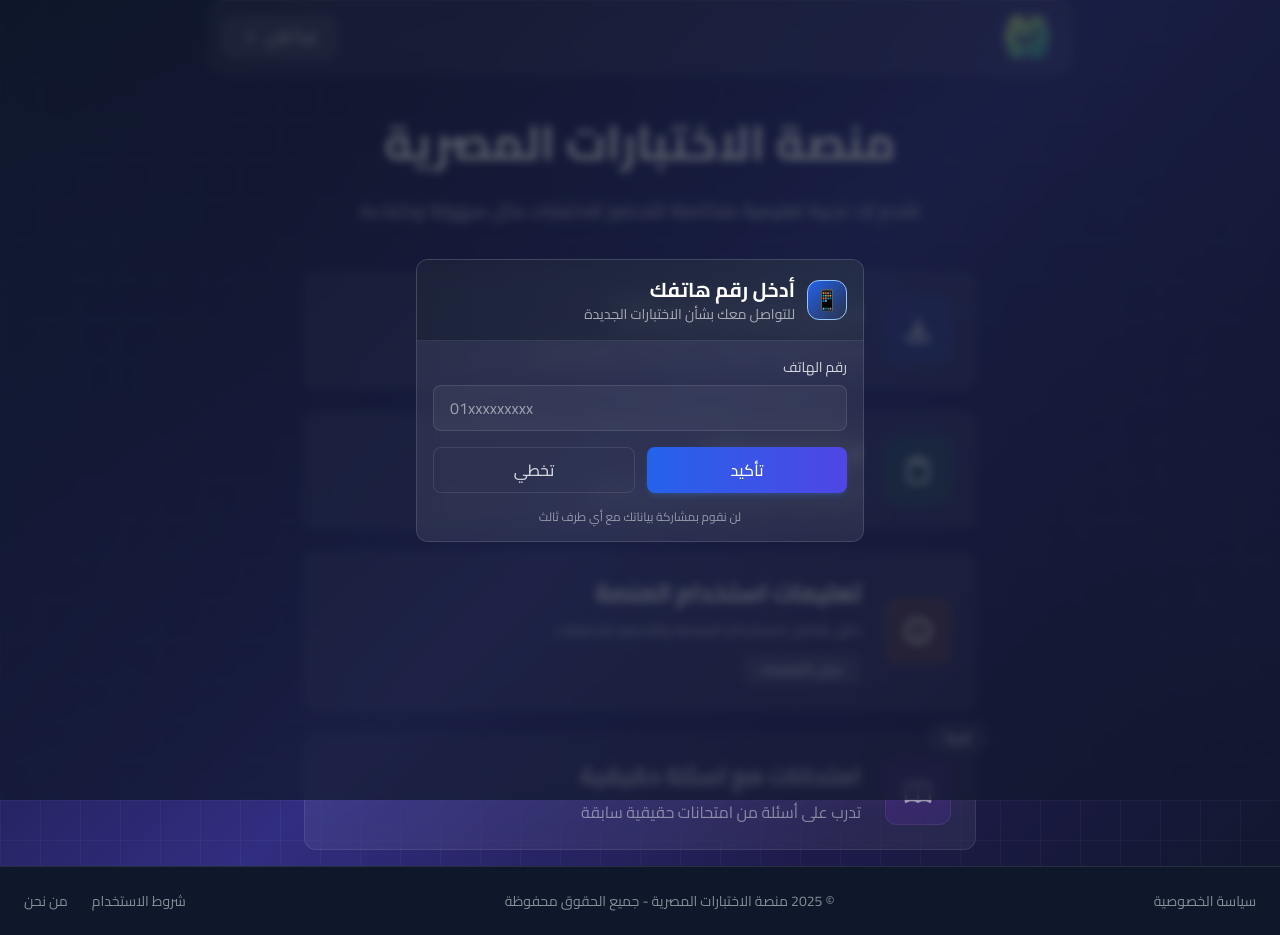
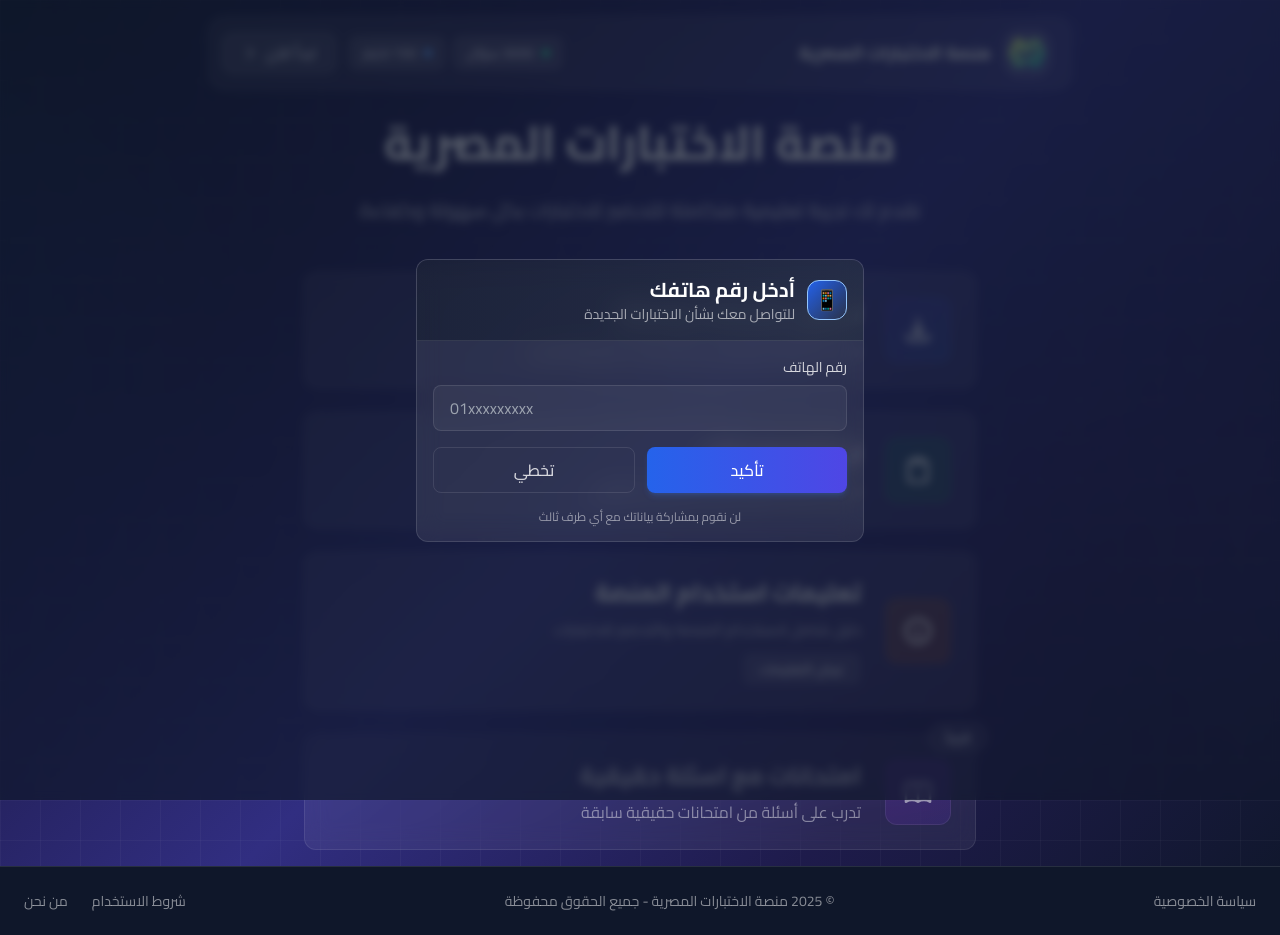
Before and after one commit to thomas-x-69/exams, a Next.js app: page / in a window 1280 px wide. Built offline with nearby package versions, Linux system fonts and the light colour scheme.

Commit message:
fixed header

```diff
--- a/src/app/layout.js
+++ b/src/app/layout.js
@@ -56,7 +56,7 @@ export default function RootLayout({ children }) {
       >
         {/* Redux Provider */}
         <Providers>
-          <div className="min-h-screen pattern-grid relative overflow-hidden top-0 ">
+          <div className="min-h-screen pattern-grid relative overflow-hidden top-0 pt-0">
             {/* Background Elements */}
             <div className="fixed inset-0 pointer-events-none overflow-hidden">
               <div className="absolute inset-0 pattern-dots opacity-30"></div>
--- a/src/app/page.js
+++ b/src/app/page.js
@@ -7,7 +7,6 @@ import Image from "next/image";
 import { usePathname } from "next/navigation";
 import PhonePopup from "../../components/PhonePopup";
 import Head from "next/head";
-import Header from "../../components/Header";
 import Footer from "../../components/Footer";
 
 // Memoized subject card component to prevent unnecessary re-renders
@@ -723,6 +722,8 @@ export default function Home() {
   const [showSubjects, setShowSubjects] = useState(false);
   const [showInstructions, setShowInstructions] = useState(false);
   const [currentDate, setCurrentDate] = useState("");
+  const pathname = usePathname();
+  const isLandingPage = pathname === "/";
 
   useEffect(() => {
     // Set current date
@@ -750,8 +751,136 @@ export default function Home() {
       {/* Phone Popup Component - Handled independently */}
       <PhonePopup />
 
-      {/* Header Component */}
-      <Header showSubjects={showSubjects} setShowSubjects={setShowSubjects} />
+      {/* Inline Header Component - Using original glass-effect styling */}
+      <header className="fixed top-4 left-1/2 -translate-x-1/2 w-full max-w-4xl px-4 z-20">
+        <div className="glass-effect rounded-2xl border border-white/10 p-3">
+          <div className="flex items-center justify-between">
+            {/* Logo & Title with Tooltip */}
+            <div className="flex items-center gap-3 px-2">
+              <div className="relative group">
+                <Link href="/">
+                  <div className="w-12 h-12 rounded-2xl glass-effect flex items-center justify-center border border-white/10 overflow-hidden cursor-pointer">
+                    <Image
+                      src="/logo.png"
+                      alt="شعار منصة الاختبارات المصرية"
+                      width={60}
+                      height={40}
+                      className="w-full h-full object-contain p-1"
+                      priority
+                      quality={90}
+                    />
+                  </div>
+                </Link>
+                {/* Tooltip */}
+                <div className="absolute opacity-0 group-hover:opacity-100 transition-opacity duration-300 -bottom-10 right-0 z-50 px-3 py-2 text-xs bg-slate-900 text-white rounded-lg whitespace-nowrap shadow-lg border border-slate-700">
+                  منصة غير رسمية
+                </div>
+              </div>
+
+              <div className="relative group">
+                <Link href="/">
+                  <h1 className="text-lg font-bold text-white hidden sm:block">
+                    منصة الاختبارات المصرية
+                  </h1>
+                </Link>
+                {/* Tooltip */}
+                <div className="absolute opacity-0 group-hover:opacity-100 transition-opacity duration-300 top-full right-0 mt-2 z-50 px-3 py-2 text-xs bg-slate-900 text-white rounded-lg whitespace-nowrap shadow-lg border border-slate-700 ">
+                  منصة تدريبية لاختبارات التوظيف المصرية
+                </div>
+              </div>
+            </div>
+
+            {/* Stats & Actions with Tooltips */}
+            <div className="flex items-center gap-3">
+              {/* Stats Pills */}
+              <div className="hidden md:flex items-center gap-2">
+                <div className="relative group">
+                  <div className="glass-effect px-3 py-1.5 rounded-lg border border-white/10 flex items-center gap-2 cursor-default">
+                    <div className="w-2 h-2 bg-emerald-400 rounded-full animate-pulse"></div>
+                    <span className="text-white/90 text-sm">3000 سؤال</span>
+                  </div>
+                  {/* Tooltip */}
+                  <div className="absolute opacity-0 group-hover:opacity-100 transition-opacity duration-300 -bottom-10 right-0 z-50 px-3 py-2 text-xs bg-slate-900 text-white rounded-lg whitespace-nowrap shadow-lg border border-slate-700">
+                    عدد الأسئلة المتاحة بالمنصة
+                  </div>
+                </div>
+
+                <div className="relative group">
+                  <div className="glass-effect px-3 py-1.5 rounded-lg border border-white/10 flex items-center gap-2 cursor-default">
+                    <div className="w-2 h-2 bg-blue-400 rounded-full"></div>
+                    <span className="text-white/90 text-sm whitespace-nowrap">
+                      150 اختبار
+                    </span>
+                  </div>
+                  {/* Tooltip */}
+                  <div className="absolute opacity-0 group-hover:opacity-100 transition-opacity duration-300 -bottom-10 right-0 z-50 px-3 py-2 text-xs bg-slate-900 text-white rounded-lg whitespace-nowrap shadow-lg border border-slate-700">
+                    عدد الاختبارات المتاحة بالمنصة
+                  </div>
+                </div>
+              </div>
+
+              {/* Start Button with Tooltip - Direct approach to open modal */}
+              {isLandingPage ? (
+                <div className="relative group">
+                  <button
+                    onClick={() => setShowSubjects(true)}
+                    className="px-5 py-2 bg-white/10 hover:bg-white/15 text-white rounded-xl border border-white/10 transition-all duration-300 flex items-center gap-2"
+                    aria-label="ابدأ الاختبار الآن"
+                  >
+                    <span>ابدأ الآن</span>
+                    <svg
+                      className="w-4 h-4"
+                      fill="none"
+                      stroke="currentColor"
+                      viewBox="0 0 24 24"
+                      aria-hidden="true"
+                    >
+                      <path
+                        strokeLinecap="round"
+                        strokeLinejoin="round"
+                        strokeWidth={2}
+                        d="M9 5l7 7-7 7"
+                      />
+                    </svg>
+                  </button>
+                  {/* Tooltip */}
+                  <div className="absolute opacity-0 group-hover:opacity-100 transition-opacity duration-300 -bottom-10 left-1/2 -translate-x-1/2 z-50 px-3 py-2 text-xs bg-slate-900 text-white rounded-lg whitespace-nowrap shadow-lg border border-slate-700">
+                    ابدأ الاختبار الآن
+                  </div>
+                </div>
+              ) : (
+                <div className="relative group">
+                  <Link
+                    href={`/exams/instructions?subject=mail`}
+                    className="px-5 py-2 bg-white/10 hover:bg-white/15 text-white rounded-xl border border-white/10 transition-all duration-300 flex items-center gap-2"
+                    aria-label="ابدأ الاختبار الآن"
+                  >
+                    <span>ابدأ الآن</span>
+                    <svg
+                      className="w-4 h-4"
+                      fill="none"
+                      stroke="currentColor"
+                      viewBox="0 0 24 24"
+                      aria-hidden="true"
+                    >
+                      <path
+                        strokeLinecap="round"
+                        strokeLinejoin="round"
+                        strokeWidth={2}
+                        d="M9 5l7 7-7 7"
+                      />
+                    </svg>
+                  </Link>
+                  {/* Tooltip */}
+                  <div className="absolute opacity-0 group-hover:opacity-100 transition-opacity duration-300 -bottom-10 left-1/2 -translate-x-1/2 z-50 px-3 py-2 text-xs bg-slate-900 text-white rounded-lg whitespace-nowrap shadow-lg border border-slate-700">
+                    ابدأ الاختبار الآن
+                  </div>
+                </div>
+              )}
+            </div>
+          </div>
+        </div>
+      </header>
 
       <div className="flex flex-col min-h-screen">
         <div className="flex flex-col items-center justify-center min-h-[75vh] gap-12 pt-28">
@@ -770,7 +899,7 @@ export default function Home() {
             <Link
               href="/pdfs"
               className="glass-card p-4 sm:p-6 hover:bg-white/5 transition-all duration-300 group"
-              aria-label="تحميل امتحانات واسئله"
+              aria-label="تحميل امتحانات واسئلة"
             >
               <div className="flex flex-col sm:flex-row sm:items-center gap-4 sm:gap-6">
                 <div className="rounded-xl p-4 bg-gradient-to-br from-indigo-600/20 to-blue-600/20 border border-white/10 mx-auto sm:mx-0">
@@ -921,7 +1050,7 @@ export default function Home() {
         </div>
 
         {/* Footer - Now using the component */}
-        <Footer className="bg-[#0f172a]" />
+        <Footer />
       </div>
 
       {/* Schema for the exam platform */}
```
